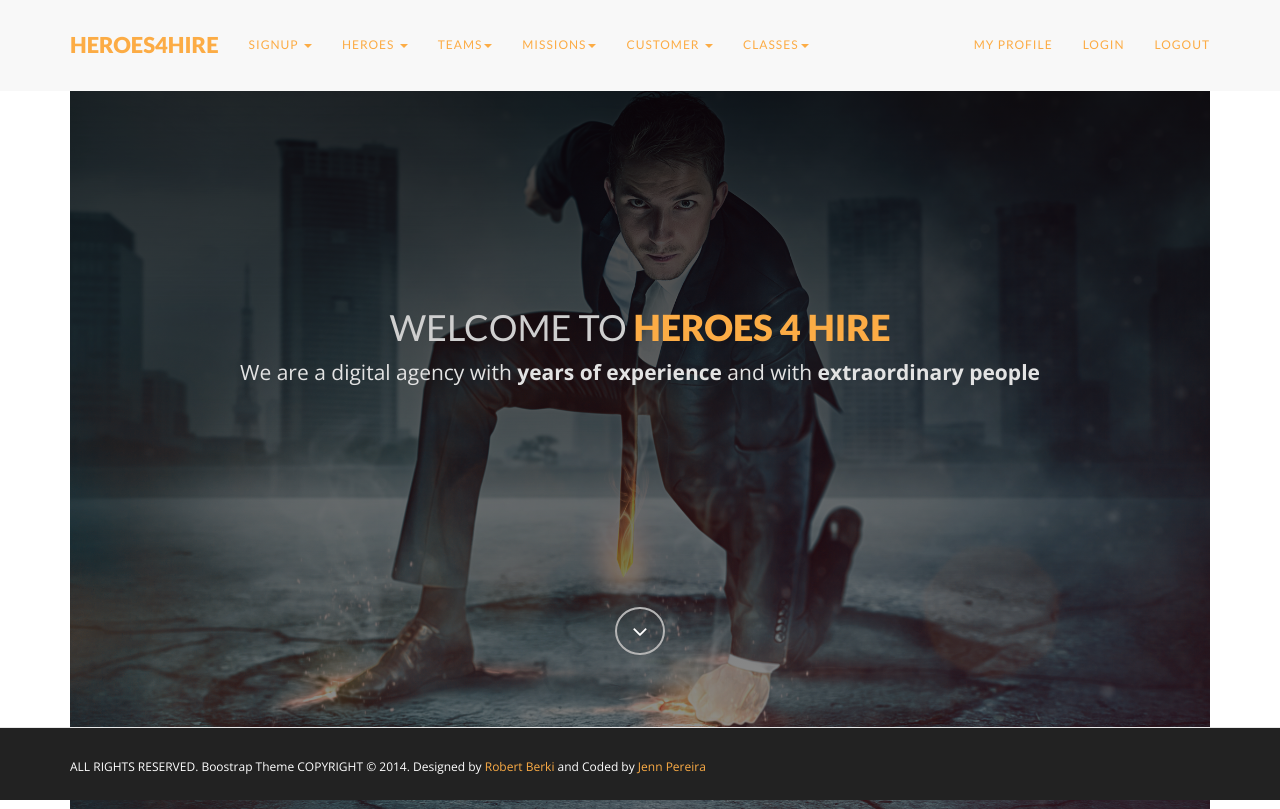
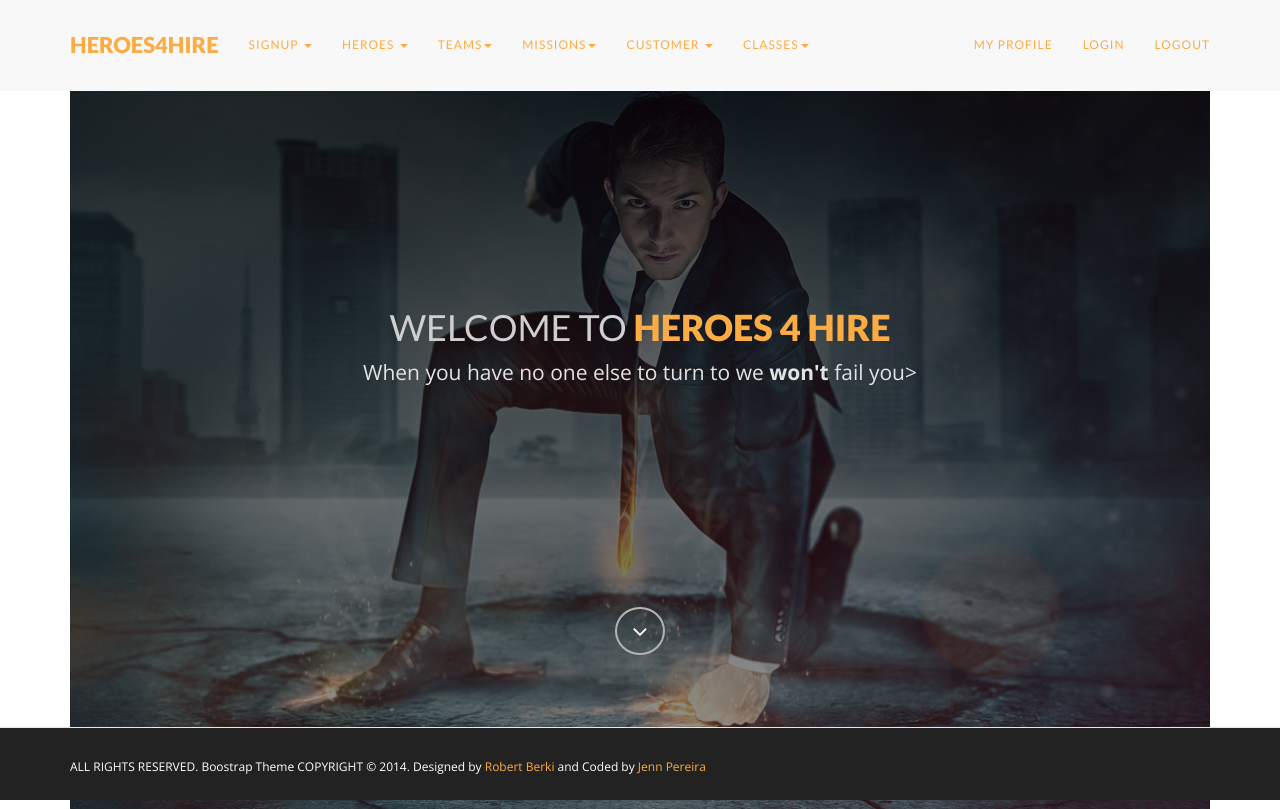
Before and after one commit to wmufunde/Heroes4Hire, a Django app: page / in a window 1280 px wide. Shown: the top 809 px of the page. Run offline with Django 3.2, Linux system fonts and the light colour scheme; some libraries are stand-ins or nearby versions.

Commit message:
tag line

```diff
--- a/home/templates/home.html
+++ b/home/templates/home.html
@@ -10,7 +10,7 @@
         <div class="overlay">
             <div class="content">
                 <h1>Welcome to <strong><span class="color">Heroes 4 Hire</span></strong></h1>
-                <p class="lead">We are a digital agency with <strong>years of experience</strong> and with <strong>extraordinary people</strong></p>
+                <p class="lead">When you have no one else to turn to we <strong>won't</strong> fail you></p>
                 <a href="#tf-about" class="fa fa-angle-down page-scroll"></a>
             </div>
         </div>
```
